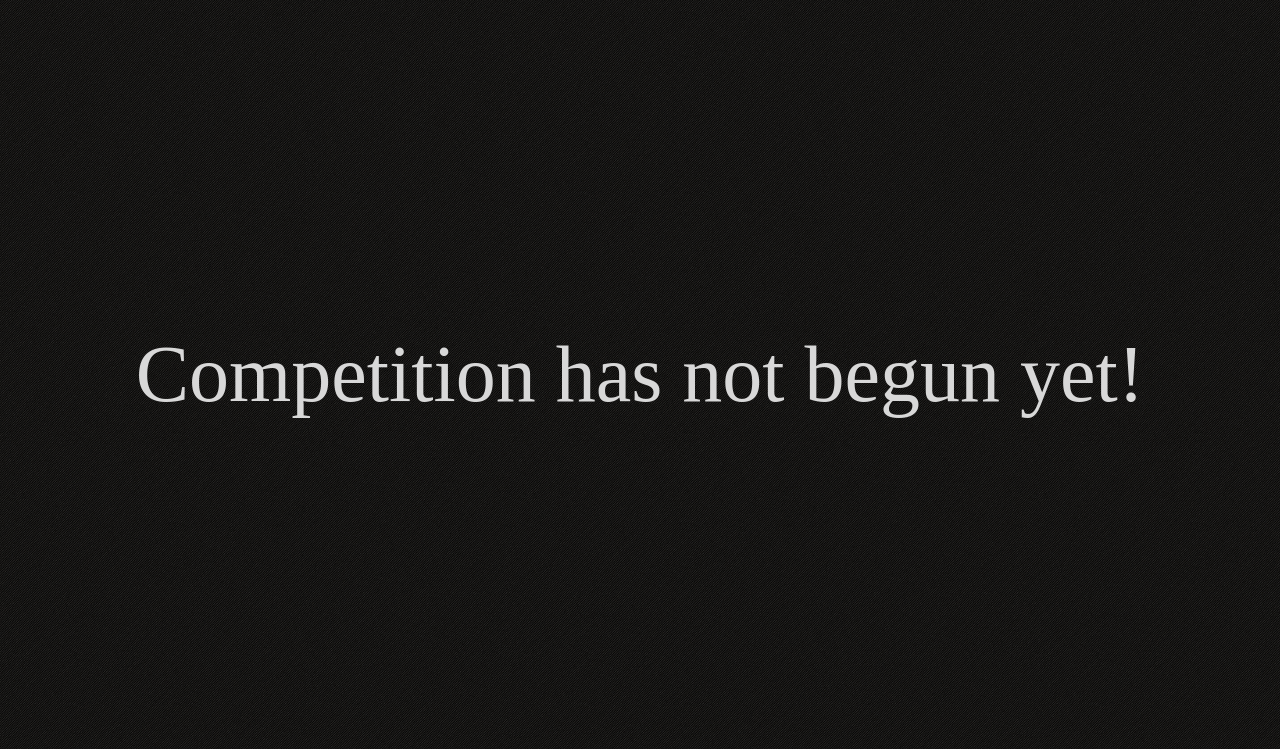
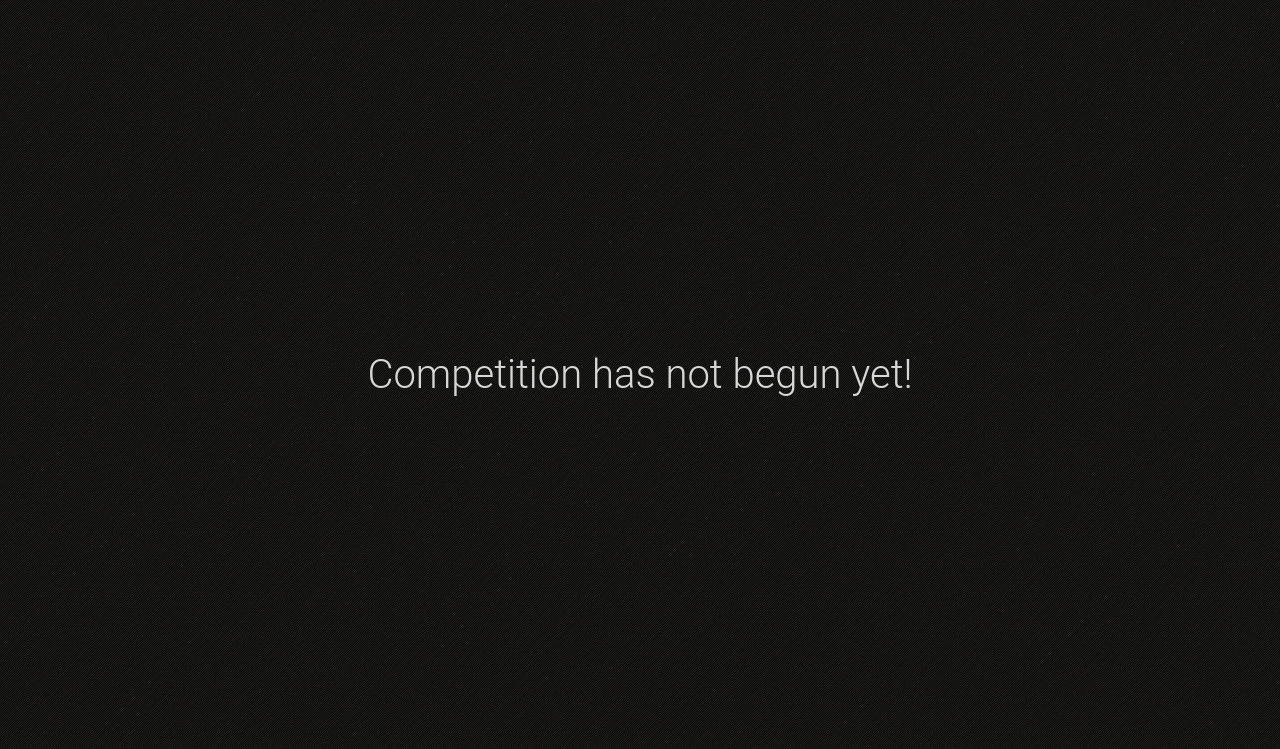
Before and after one commit to chaosagent/ctf-platform, a Flask app: template templates/competition_inactive.html in a window 1280 px wide. Shown: the part 51-800 px from the top of the page. Run offline with Flask 2, Linux system fonts and the light colour scheme; the template is opened without the code that fills it, so the values that code supplies are empty; some libraries are stand-ins or nearby versions.

Commit message:
Tweak competition inactive page

```diff
--- a/templates/competition_inactive.html
+++ b/templates/competition_inactive.html
@@ -8,9 +8,11 @@
             background-image: url("{{ url_for('static', filename='darth_stripe.png') }}");
             background-repeat: repeat;
             color: #d8d8d8;
+            font-family: "Roboto", sans-serif;
+            font-weight: 300;
         }
         .bigtext {
-            font-size: 5em;
+            font-size: 2.5em;
             text-align: center;
         }
     </style>
--- a/templates/main_page.html
+++ b/templates/main_page.html
@@ -2,7 +2,7 @@
 {%- block head -%}
     {{ super() }}
     <script src="//code.jquery.com/jquery-1.11.2.min.js"></script>
-    <link href="http://fonts.googleapis.com/css?family=Roboto:300" rel="stylesheet" type="text/css">
+    <link href="http://fonts.googleapis.com/css?family=Roboto:300,400" rel="stylesheet" type="text/css">
     <link href="http://fonts.googleapis.com/css?family=Roboto+Slab:300" rel="stylesheet" type="text/css">
     <style>
         div.bigtext {
```
